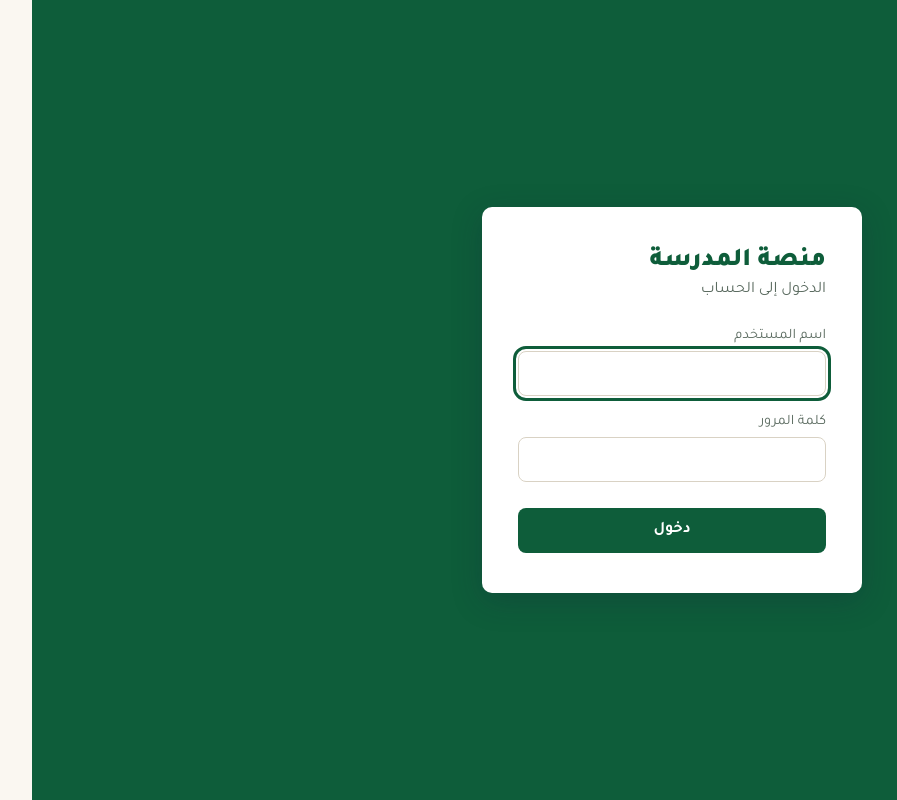
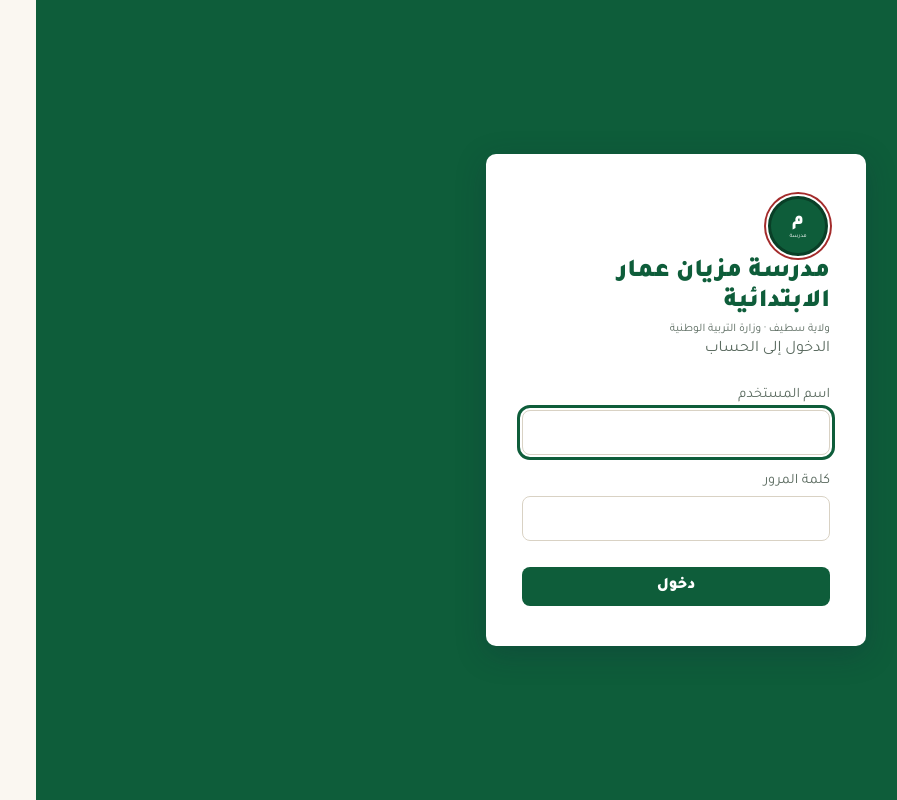
Before and after one commit to alandalousservice-bot/school-platform, a React (Vite) app in the folder frontend/: page / in a window 1280 px wide. Shown: the whole page, without its empty margins (69-966 px from the left). Built offline with nearby package versions, Linux system fonts and the light colour scheme; no server answers.

Commit message:
style: unify login with school design system

```diff
--- a/frontend/src/pages/Login.jsx
+++ b/frontend/src/pages/Login.jsx
@@ -1,6 +1,9 @@
 import { useState } from "react";
 import { useNavigate } from "react-router-dom";
 import api from "../api";
+import BrandSeal from "../components/ui/BrandSeal";
+import Button from "../components/ui/Button";
+import { SCHOOL_BRAND } from "../brand";
 
 const ROLE_ROUTES = {
   ADMIN: "/admin",
@@ -37,7 +40,9 @@ export default function Login() {
   return (
     <div style={styles.page}>
       <form style={styles.card} onSubmit={handleSubmit}>
-        <h1 style={styles.title}>منصة المدرسة</h1>
+        <BrandSeal size={64} />
+        <h1 style={styles.title}>{SCHOOL_BRAND.institution}</h1>
+        <small style={styles.official}>{SCHOOL_BRAND.wilaya} · {SCHOOL_BRAND.ministry}</small>
         <p style={styles.subtitle}>الدخول إلى الحساب</p>
 
         <label style={styles.label}>اسم المستخدم</label>
@@ -60,9 +65,9 @@ export default function Login() {
 
         {error && <div style={styles.error}>{error}</div>}
 
-        <button style={styles.button} disabled={loading}>
+        <Button className="login-button" style={{ width: "100%", marginTop: 8, fontSize: "1rem" }} disabled={loading}>
           {loading ? "جارِ الدخول..." : "دخول"}
-        </button>
+        </Button>
       </form>
     </div>
   );
@@ -95,18 +100,7 @@ const styles = {
     fontSize: "1rem",
     fontFamily: "inherit",
   },
-  button: {
-    width: "100%",
-    padding: "13px",
-    background: "var(--brand)",
-    color: "#fff",
-    border: "none",
-    borderRadius: 8,
-    fontSize: "1rem",
-    fontWeight: 700,
-    cursor: "pointer",
-    marginTop: 8,
-  },
+  official: { display: "block", color: "var(--ink-soft)", fontSize: ".72rem", marginTop: 5 },
   error: {
     background: "var(--danger-bg)",
     color: "var(--danger)",
```
